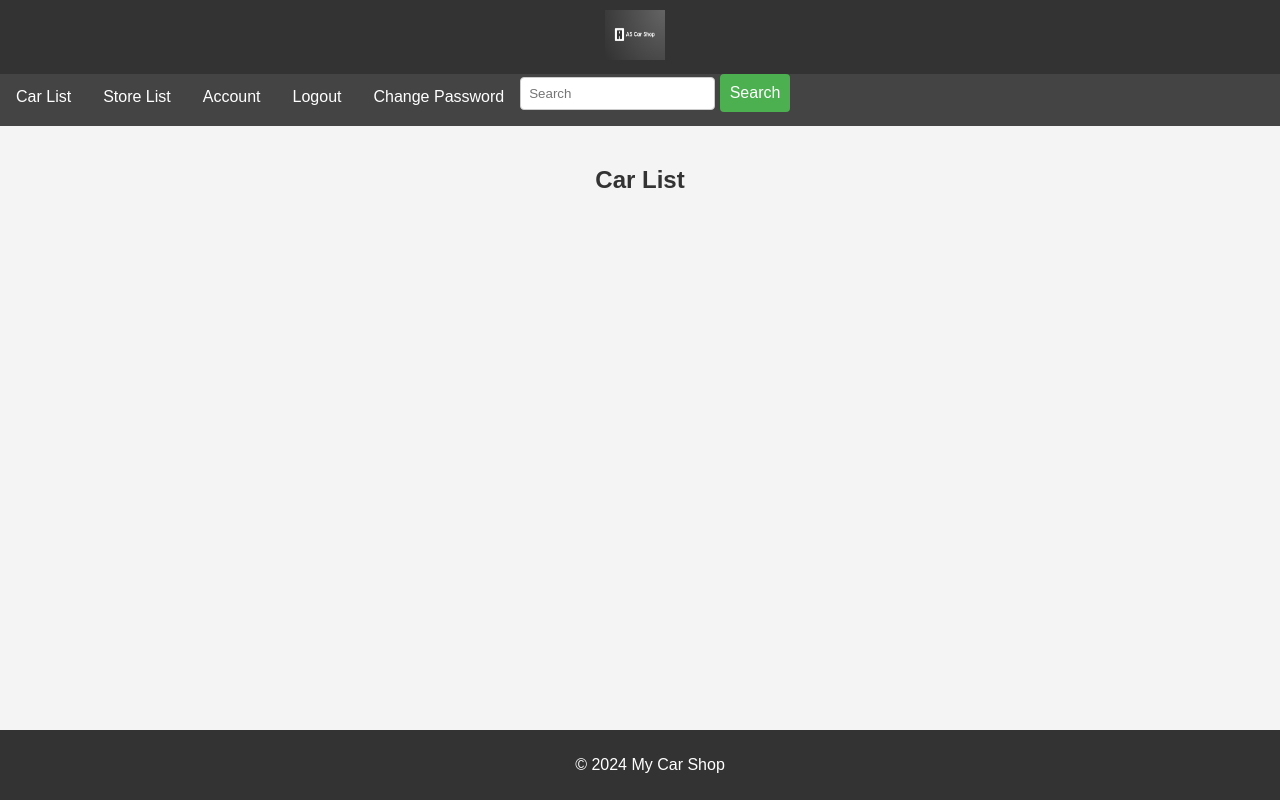
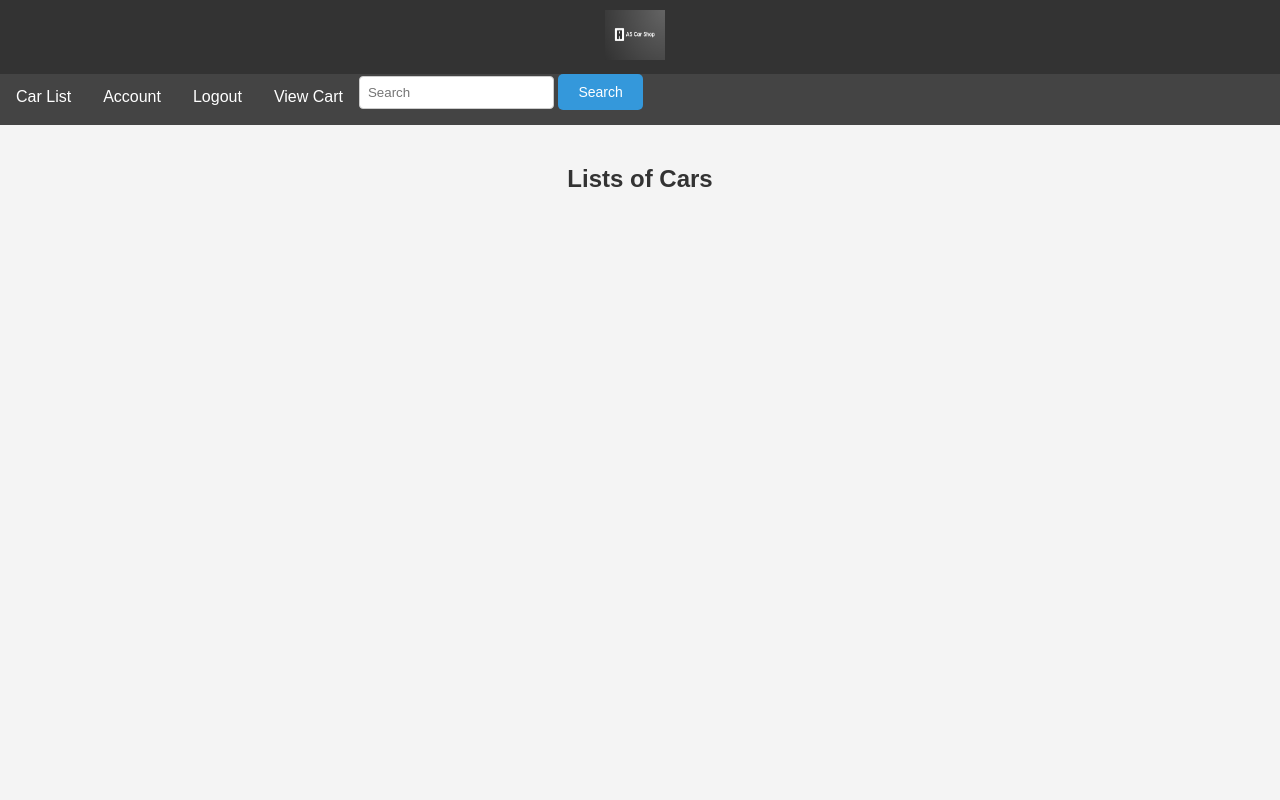
Before and after one commit to SamirAlizada/New-Shop-Site, a Django app: page / in a window 1280 px wide. Run offline with Django 4.2, Linux system fonts and the light colour scheme; the visitor is signed in with stand-in values (Sample User, id 1); data that the repository does not hold is empty.

Commit message:
added cart system and other

```diff
--- a/car_shop/car_app/urls.py
+++ b/car_shop/car_app/urls.py
@@ -1,6 +1,6 @@
 from django.urls import path
 from . import views
-from .views import add_to_cart
+# from .views import add_to_cart
 from django.contrib.auth.views import PasswordChangeView, PasswordChangeDoneView
 from .views import *
 from django.contrib.auth import views as auth_views
@@ -14,13 +14,13 @@ urlpatterns = [
     path('', views.car_list, name='car_list'),
     path('cars/<int:car_id>/', views.car_detail, name='car_detail'),
     path('stores/', views.store_list, name='store_list'),
-    path('order/<int:car_id>/', views.order_car, name='order_car'),
+    # path('order/<int:car_id>/', views.order_car, name='order_car'),
+    # path('add_to_cart/<int:car_id>/', add_to_cart, name='add_to_cart'),
     path('add_to_cart/<int:car_id>/', add_to_cart, name='add_to_cart'),
+    path('view_cart/', view_cart, name='view_cart'),
     path('signup/', signup_view, name='signup'),
     path('login/', auth_views.LoginView.as_view(template_name='car_app/registration/login.html'), name='login'),
-    # path('login/', login_view, name='login'),
-    # path('logout/', logout_view, name='logout'),
-    path('password_change/', PasswordChangeView.as_view(), name='password_change'),
+    path('password_change/', CustomPasswordChangeView.as_view(), name='password_change'),
     path('password_change_done/', PasswordChangeDoneView.as_view(), name='password_change_done'),
     path('accounts/profile/', profile_view, name='profile'),
     path('logout/', logout_view, name='logout'),
--- a/car_shop/car_app/views.py
+++ b/car_shop/car_app/views.py
@@ -13,36 +13,36 @@ def store_list(request):
     stores = Store.objects.all()
     return render(request, 'car_app/store_list.html', {'stores': stores})
 
-def order_car(request, car_id):
-    car = get_object_or_404(Car, pk=car_id)
-    if request.method == 'POST':
-        quantity = int(request.POST['quantity'])
-        customer_name = request.POST['customer_name']
-        customer_email = request.POST['customer_email']
-        total_price = car.price * quantity
-        order = Order(car=car, quantity=quantity, total_price=total_price, customer_name=customer_name, customer_email=customer_email)
-        order.save()
-        return render(request, 'car_app/order_confirmation.html', {'order': order})
-    else:
-        return render(request, 'car_app/order_car.html', {'car': car})
+# def order_car(request, car_id):
+#     car = get_object_or_404(Car, pk=car_id)
+#     if request.method == 'POST':
+#         quantity = int(request.POST['quantity'])
+#         customer_name = request.POST['customer_name']
+#         customer_email = request.POST['customer_email']
+#         total_price = car.price * quantity
+#         order = Order(car=car, quantity=quantity, total_price=total_price, customer_name=customer_name, customer_email=customer_email)
+#         order.save()
+#         return render(request, 'car_app/order_confirmation.html', {'order': order})
+#     else:
+#         return render(request, 'car_app/order_car.html', {'car': car})
 
 # views.py
-from django.shortcuts import render, get_object_or_404, redirect
-from .models import Car, Cart, CartItem
-from .forms import AddToCartForm
+# from django.shortcuts import render, get_object_or_404, redirect
+# from .models import Car, Cart, CartItem
+# from .forms import AddToCartForm
 
-def add_to_cart(request, car_id):
-    car = get_object_or_404(Car, id=car_id)
-    form = AddToCartForm(request.POST or None)
-    if form.is_valid():
-        quantity = form.cleaned_data['quantity']
-        cart, created = Cart.objects.get_or_create(user=request.user)
-        cart_item, created = CartItem.objects.get_or_create(car=car, cart=cart, defaults={'quantity': quantity})
-        if not created:
-            cart_item.quantity += quantity
-            cart_item.save()
-        return render(request, 'car_app/add_to_cart.html')
-    return render(request, 'car_app/car_detail.html', {'car': car, 'form': form})
+# def add_to_cart(request, car_id):
+#     car = get_object_or_404(Car, id=car_id)
+#     form = AddToCartForm(request.POST or None)
+#     if form.is_valid():
+#         quantity = form.cleaned_data['quantity']
+#         cart, created = Cart.objects.get_or_create(user=request.user)
+#         cart_item, created = CartItem.objects.get_or_create(car=car, cart=cart, defaults={'quantity': quantity})
+#         if not created:
+#             cart_item.quantity += quantity
+#             cart_item.save()
+#         return render(request, 'car_app/add_to_cart.html')
+#     return render(request, 'car_app/car_detail.html', {'car': car, 'form': form})
 
 # views.py
 from django.shortcuts import render, redirect
@@ -111,17 +111,21 @@ def login_view(request):
 
 # views.py
 
+# views.py
+# views.py
 from django.contrib.auth.views import PasswordChangeView
 from django.urls import reverse_lazy
 from django.contrib import messages
 
 class CustomPasswordChangeView(PasswordChangeView):
     template_name = 'registration/password_change_form.html'
-    success_url = reverse_lazy('password_change')
+    success_url = reverse_lazy('password_change_done')
 
     def form_valid(self, form):
+        response = super().form_valid(form)
         messages.success(self.request, 'Your password has been changed successfully.')
-        return super().form_valid(form)
+        return response
+
 
 # views.py
 from django.shortcuts import render
@@ -150,3 +154,32 @@ def search_view(request):
         results = Car.objects.filter(Q(model__icontains=query) | Q(description__icontains=query))
 
     return render(request, 'car_app/search_results.html', {'results': results, 'query': query})
+
+# views.py
+from django.shortcuts import render, get_object_or_404, redirect
+from .models import Car, Cart, CartItem
+from django.contrib import messages
+
+def add_to_cart(request, car_id):
+    car = get_object_or_404(Car, pk=car_id)
+    user_cart, created = Cart.objects.get_or_create(user=request.user)
+
+    cart_item, created = CartItem.objects.get_or_create(cart=user_cart, car=car)
+
+    if not created:
+        cart_item.quantity += 1
+        cart_item.save()
+
+    messages.success(request, f'{car.make} {car.model} has been added to your cart.')
+    return redirect('car_list')
+
+# views.py
+from django.shortcuts import render
+from .models import CartItem
+
+def view_cart(request):
+    user_cart = request.user.cart
+    cart_items = CartItem.objects.filter(cart=user_cart)
+    total_amount = sum(item.car.price for item in cart_items)
+
+    return render(request, 'car_app/cart/view_cart.html', {'cart_items': cart_items, 'total_amount': total_amount})
--- a/car_shop/static/css/car_detail.css
+++ b/car_shop/static/css/car_detail.css
@@ -10,7 +10,7 @@
 }
 
 .car-image {
-    width: 100%;
+    width: 50%;
     height: auto;
     border-bottom: 1px solid #ddd;
 }
--- a/car_shop/static/css/styles.css
+++ b/car_shop/static/css/styles.css
@@ -111,3 +111,22 @@ button:hover {
 .navbar-brand img {
     margin-right: 10px; /* Şəkilin sağ tərəfinə boşluq əlavə edin (isteğə bağlı) */
 }
+
+/* styles.css (və ya hər hansısa CSS faylı) */
+
+body {
+    margin-bottom: 100px; /* Footer hündürlüyü üçün rezerv yaratmaq */
+}
+
+.footer {
+    position: fixed !important;
+    bottom: 0;
+    left: 0;
+    width: 100%;
+    background-color: #f8f9fa; /* Footerın arxa plan rəngi */
+    padding: 10px 0;
+    text-align: center;
+    border-top: 1px solid #dee2e6; /* Footerın üstündən xətt rəngi */
+}
+
+/* Başqa stil tənzimləmələri */
--- a/car_shop/templates/base.html
+++ b/car_shop/templates/base.html
@@ -12,6 +12,7 @@
     <title>{% block title %}AS Car Shop{% endblock %}</title>
 </head>
 <body>
+
     <header>
         <a class="navbar-brand" href="{% url 'car_list' %}">
             <img src="{% static 'images/logo.png' %}" alt="Logo" width="60" height="50" class="d-inline-block align-top">
@@ -28,7 +29,8 @@
             <ul class="navbar-nav ml-auto">
 
                 <li><a href="{% url 'car_list' %}">Car List</a></li>
-                <li><a href="{% url 'store_list' %}">Store List</a></li>
+                <!-- <li><a href="{% url 'store_list' %}">Store List</a></li> -->
+
                 <!-- Əgər istifadəçi daxil olmamışdırsa -->
                 {% if not user.is_authenticated %}
                     <!-- <li class="nav-item">
@@ -51,8 +53,11 @@
                             <a class="nav-link" href="{% url 'logout' %}">Logout</a>
                         </li>
                         <li class="nav-item">
+                            <a class="nav-link" href="{% url 'view_cart' %}">View Cart</a>
+                        </li>
+                        <!-- <li class="nav-item">
                             <a class="nav-link" href="{% url 'password_change' %}">Change Password</a>
-                        </li>
+                        </li> -->
                     </div>
                 {% endif %}
                 <!-- Axtarış çubuğu -->
@@ -79,8 +84,8 @@
             {% endblock %}
         </div>
     </main>
-    <footer>
+    <!-- <footer>
         <p>&copy; 2024 My Car Shop</p>
-    </footer>
+    </footer> -->
 </body>
 </html>
--- a/car_shop/templates/car_app/car_list.html
+++ b/car_shop/templates/car_app/car_list.html
@@ -3,23 +3,65 @@
 {% extends 'base.html' %}
 
 {% block content %}
-    <h2>Car List</h2>
+<style>
 
-    <div class="row">
-        {% for car in car_list %}
-            <div class="col-md-4 mb-4">
-                <div class="card">
-                    {% if car.image %}
-                        <img src="{{ car.image.url }}" class="card-img-top" alt="{{ car.make }} {{ car.model }}">
-                    {% endif %}
-                    <div class="card-body">
-                        <h5 class="card-title">{{ car.year }} {{ car.make }} {{ car.model }}</h5>
-                        <p class="card-text">{{ car.description }}</p>
-                        <p class="card-text"><strong>Price:</strong> ${{ car.price }}</p>
-                        {% if car.color %}
-                            <p class="card-text"><strong>Color:</strong> {{ car.color }}</p>
-                        {% endif %}
-                    </div>
+.car-list {
+    display: flex;
+    flex-wrap: wrap;
+    justify-content: space-between;
+    margin: 20px 0;
+}
+
+.car-card {
+    width: 48%;
+    box-shadow: 0 4px 8px rgba(0, 0, 0, 0.1);
+    border-radius: 8px;
+    overflow: hidden;
+    margin-bottom: 20px;
+}
+
+.car-image {
+    width: 100%;
+    height: 400px;
+    object-fit: cover;
+}
+
+.car-details {
+    padding: 15px;
+}
+
+.btn {
+    display: inline-block;
+    padding: 10px 20px;
+    font-size: 14px;
+    text-align: center;
+    text-decoration: none;
+    background-color: #3498db;
+    color: #ffffff;
+    border-radius: 5px;
+    transition: background-color 0.3s;
+}
+
+.btn:hover {
+    background-color: #2980b9;
+}
+
+</style>
+
+
+<h2>Lists of Cars</h2>
+
+    <div class="car-list">
+        {% for car in cars %}
+            <div class="car-card">
+                <img src="{{ car.image.url }}" alt="{{ car.make }} {{ car.model }}" class="car-image">
+                <div class="car-details">
+                    <h3>{{ car.model }}</h3>
+                    <p><strong>Price:</strong> ${{ car.price }}</p>
+                    <a href="{% url 'car_detail' car.id %}" class="btn btn-primary">View Details</a>
+                    <a href="{% url 'car_detail' car.id %}" class="btn btn-primary">
+                        <i class="fa-solid fa-cart-shopping"></i>
+                    </a>
                 </div>
             </div>
         {% endfor %}
```
Also changed, not shown: car_shop/templates/car_app/car_detail.html (+132 -2 lines), car_shop/templates/car_app/cart/view_cart.html (added, +81 -0 lines), car_shop/templates/car_app/profile.html (+38 -10 lines), car_shop/templates/navbar.html (added, +55 -0 lines), car_shop/media/car_images/BMW.jpg (added), car_shop/media/car_images/merso.jpg (added), car_shop/media/car_images/toyota.jpg (added).
